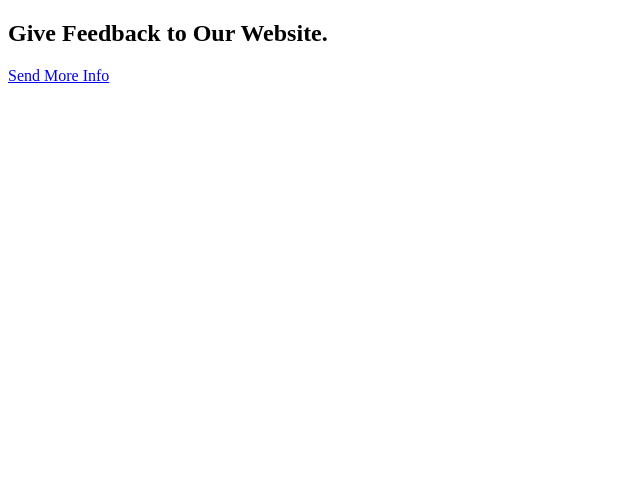
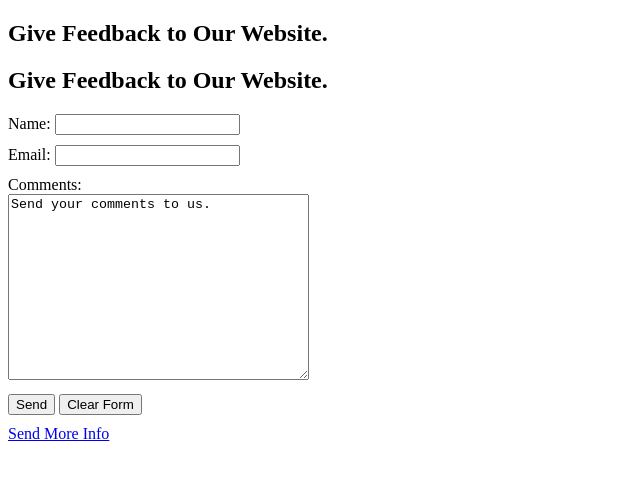
Before and after one commit to sinwan/test, a plain HTML site: page test.html in a window 1280 px wide. Shown: the whole page, without its empty margins (0-640 px from the left). Drawn offline with Linux system fonts and the light colour scheme.

Commit message:
new form

```diff
--- a/test.html
+++ b/test.html
@@ -10,6 +10,43 @@
   </head>
   <body>
     <h2>Give Feedback to Our Website.</h2>
+    <!DOCTYPE html>
+<html>
+  <head>
+    <title>Title of the document</title>
+    <style>
+      div {
+        margin-bottom: 10px;
+      }
+    </style>
+  </head>
+  <body>
+    <h2>Give Feedback to Our Website.</h2>
+    <form action="mailto:customer@email.com?subject=Information
+    Requested&body=Here's more information.
+    http://www.website.com/info/info.pdf" method="get" enctype="text/plain">
+      <div>
+        <label for="name">Name:
+          <input type="text" name="name" id="name" />
+        </label>
+      </div>
+      <div>
+        <label for="email">Email:
+          <input type="text" name="email" id="email" />
+        </label>
+      </div>
+      <div>
+        <label>Comments:</label>
+        <br />
+        <textarea name="comments" rows="12" cols="35">Send your comments to us.</textarea>
+      </div>
+      <div>
+        <input type="submit" name="submit" value="Send" />
+        <input type="reset" name="reset" value="Clear Form" />
+      </div>
+    </form>
+  </body>
+</html>
     <a href="mailto:customer@email.com?subject=Information
     Requested&body=Here's more information.
     http://www.website.com/info/info.pdf">Send More Info</a>
```
